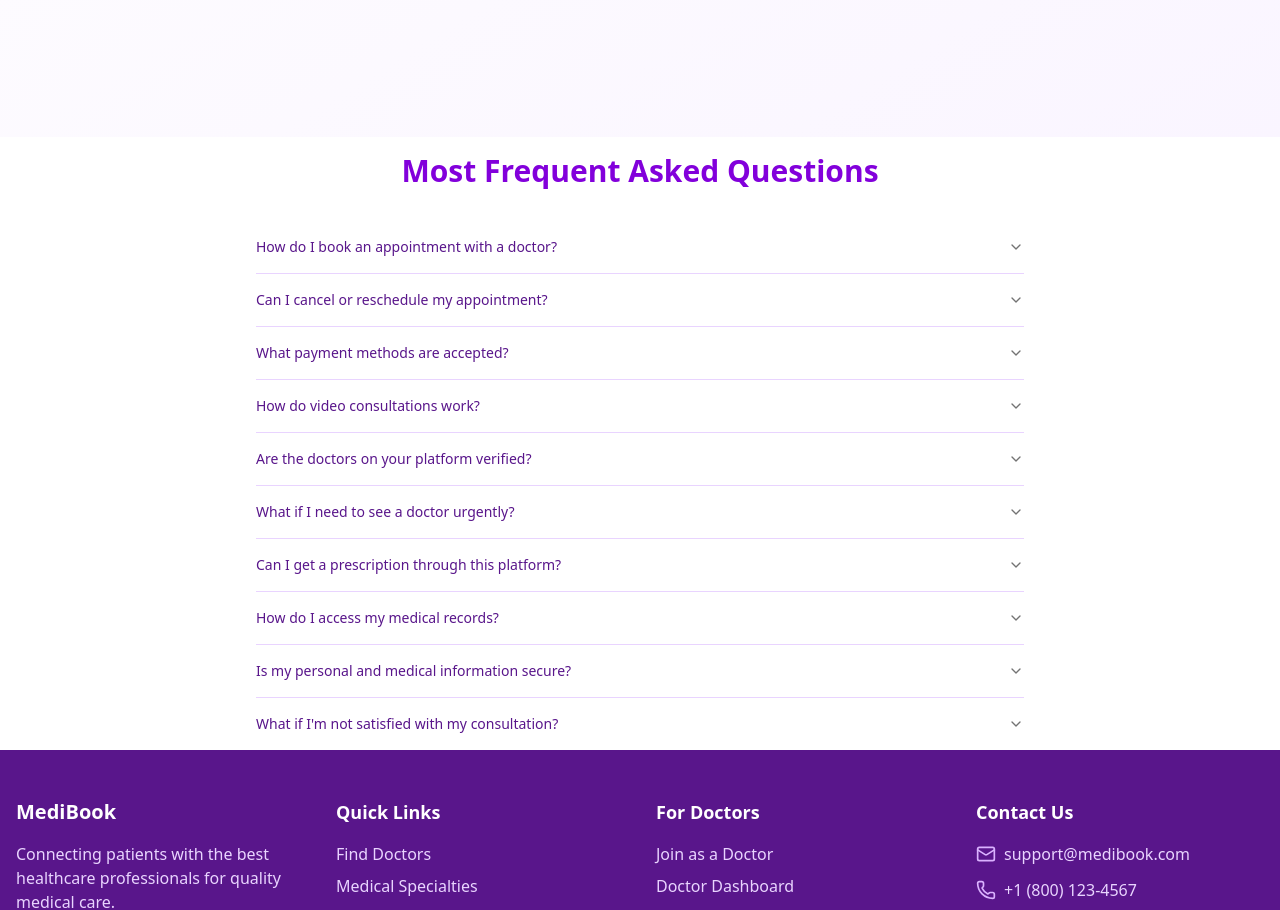
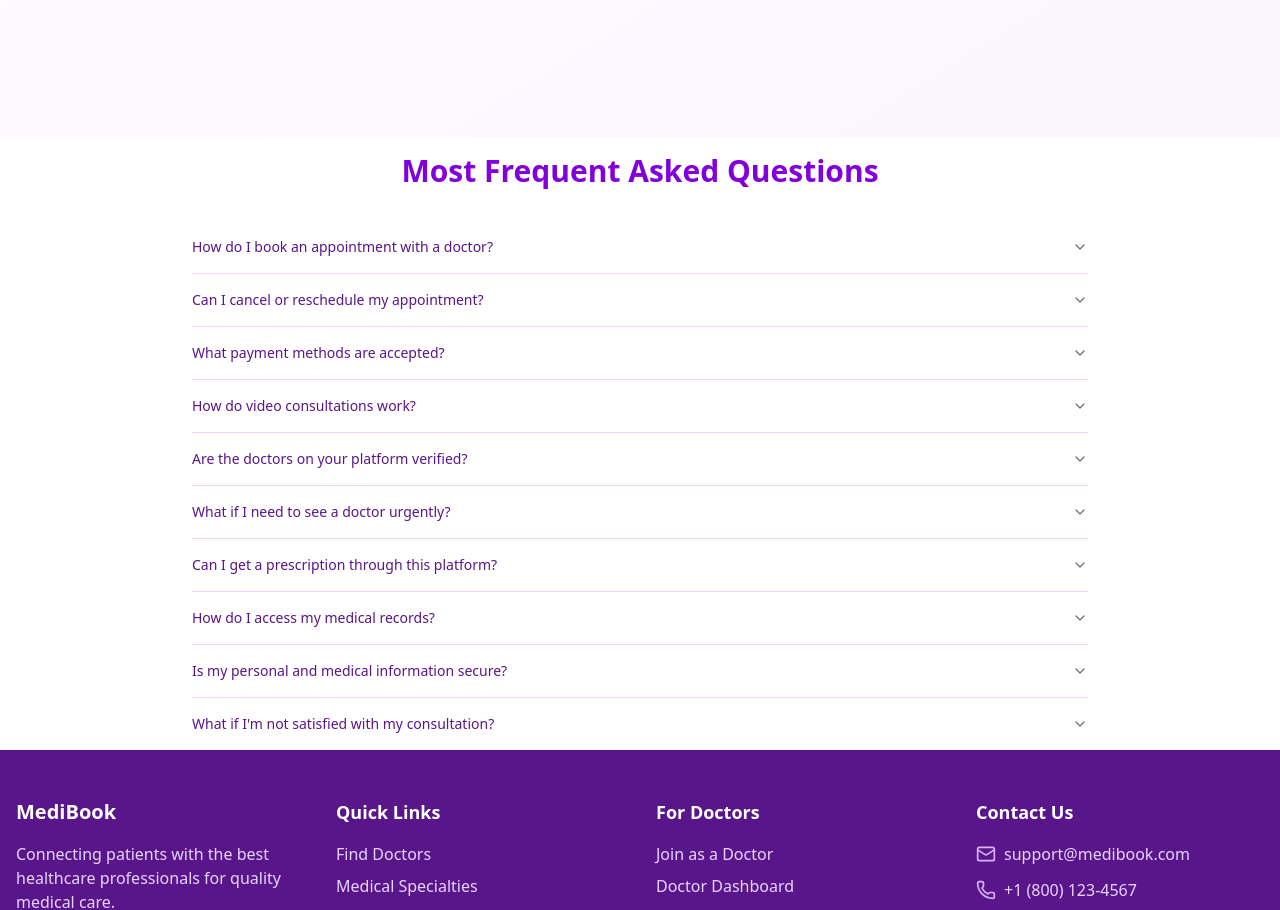
Before and after one commit to Ghalib18/doctor, a Next.js app: page / in a window 1280 px wide. Shown: the part 1640-2550 px from the top of the page. Built offline with nearby package versions, Linux system fonts and the light colour scheme; no server answers; the database is empty.

Commit message:
Update faq.jsx

```diff
--- a/app/_components/faq.jsx
+++ b/app/_components/faq.jsx
@@ -56,7 +56,12 @@ export default function FAQ() {
 
   return (
 
-    <Accordion type="single" collapsible className="w-full max-w-3xl mx-auto">
+    <Accordion type="single" collapsible className="w-full max-w-3xl w-full
+             sm:max-w-sm
+             md:max-w-2xl
+             lg:max-w-3xl
+             xl:max-w-4xl
+             mx-auto">
       <h1 className="text-3xl font-bold text-purple-700 p-4 mb-4 text-center">Most Frequent Asked Questions</h1>
 
       {faqs.map((faq, index) => (
```
